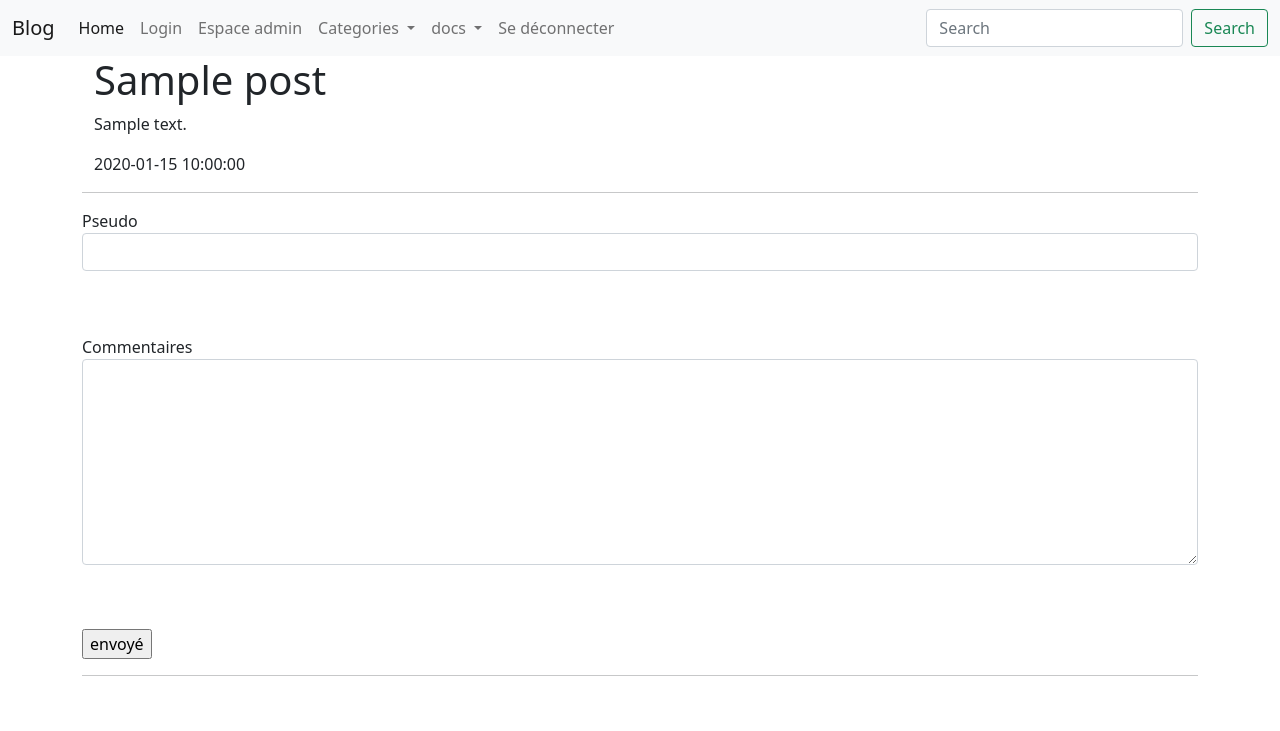
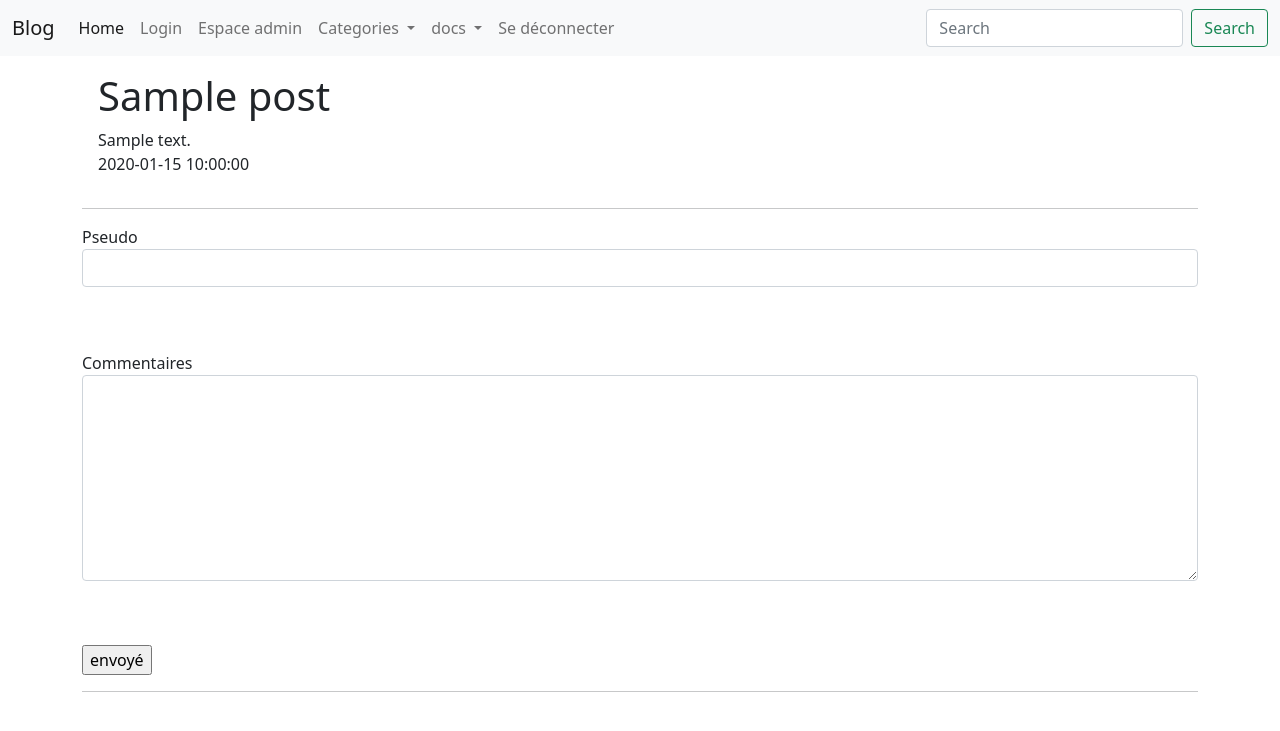
Before and after one commit to jeremyogerjs/blog, a PHP site: page /index.php?action=singlepost&id=1 in a window 1280 px wide. Shown: the top 731 px of the page. Run offline with PHP 8.4, Linux system fonts and the light colour scheme; tables that the repository leaves empty or names only in its code hold one stand-in row (values such as "Sample post").

Commit message:
singlepostAsCreated

```diff
--- a/views/accueil.php
+++ b/views/accueil.php
@@ -20,7 +20,7 @@ require('./functions/comments/getAllComments.php');
     ?>
         <div class="card" style="width: 18rem;">
             <div class="card-body">
-                <h5 class="card-title"><?= $result['title'] ?> <a href="index.php?action=singlepost" class="text-dark text-decoration-none" ><?= $result['title'] ; ?></a></h5>
+                <h5 class="card-title"><a href="index.php?action=singlepost&id=<?=$result['id']?>" class="text-dark text-decoration-none" ><?= $result['title'] ; ?></a></h5>
                 <h6 class="card-subtitle mb-2 text-muted"><?= $result['username'] ?></h6>
                 <p class="card-text"><?= substr($result['content'],0,65) ?></p>
                 <?php foreach(getTag($result['id']) as $tag ) : ?>
--- a/views/singlepost.php
+++ b/views/singlepost.php
@@ -1,25 +1,45 @@
 <?php
+session_start ();
+ob_start();
+include('./helper/db-connect.php');
+require('./functions/posts/getAllpost.php');
+require('functions/comments/getAllComments.php');
+$id=$_GET['id'];
+$bdd = pdo_connect_mysql();
+$req = $bdd->prepare("SELECT title,content,createdDate,id FROM posts where id =?");
+$req->execute(array($id)
 
- session_start ();
+);
+$result = $req->fetch();
 
-ob_start();
- include('./helper/db-connect.php');
- require('./functions/posts/getAllpost.php');
+
 ?>
 
-<?php foreach($results as $result) : ?>
-    <div class="container">
-        <div class="col-sm">
+
+
+<!-- affichage du postes  -->
+
+
+   <div class="card-body">
+        <div class='col-10'>
             <h1><?= $result['title'] ?></h1>
-            <p><?= $result['content']?></p>
+            <div class="card-text"><?= $result['content']?></div>
             <time><?= $result['createdDate'] ?></time>
         </div>
 
     </div>
-<?php endforeach;?>
+
+
+
+<!-- gestion des erreur  -->
+<?php
+    if(!empty($_post)){
+        echo "<div class='alert alert-danger'>vous devez remplir tous les champs</div>";
+    }
+?>
 
     <hr>
-    <form action="createComm.php?id=<?= $result['id'] ?>" method="post">
+    <form action="createComm.php&id=<?= $result['id'] ?>" method="post">
 
        <div class="mb-3">
             <label for="pseudo">Pseudo</label>
@@ -33,7 +53,13 @@ ob_start();
     </form>
     <hr>
 
+    <!-- affichage des commentaires  -->
+    <?php
+    $result = getComments($result['id'],1);
+     foreach ($result as $result): ?>
 
+    <span ><?= $result['comment']?></span>
+    <?php endforeach; ?>
 <?php $content = ob_get_clean(); //ici je stocke tout le contenu entre le ob_start et le ob_get_clean dans la variable $content?>
 
 <?php require('template.php'); //ici j'appelle le fichier template.php pour lui envoyer la variable $content?>
```
